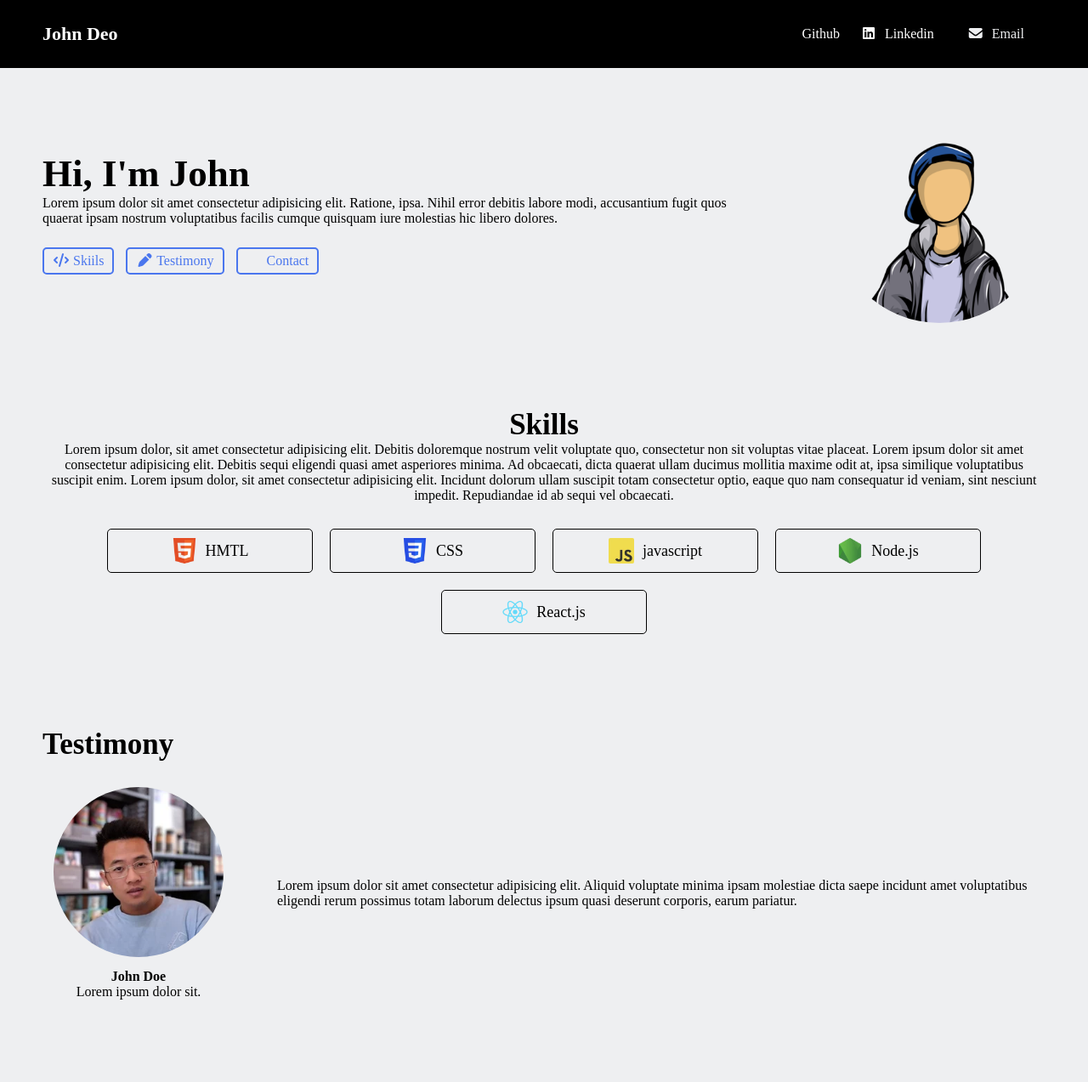
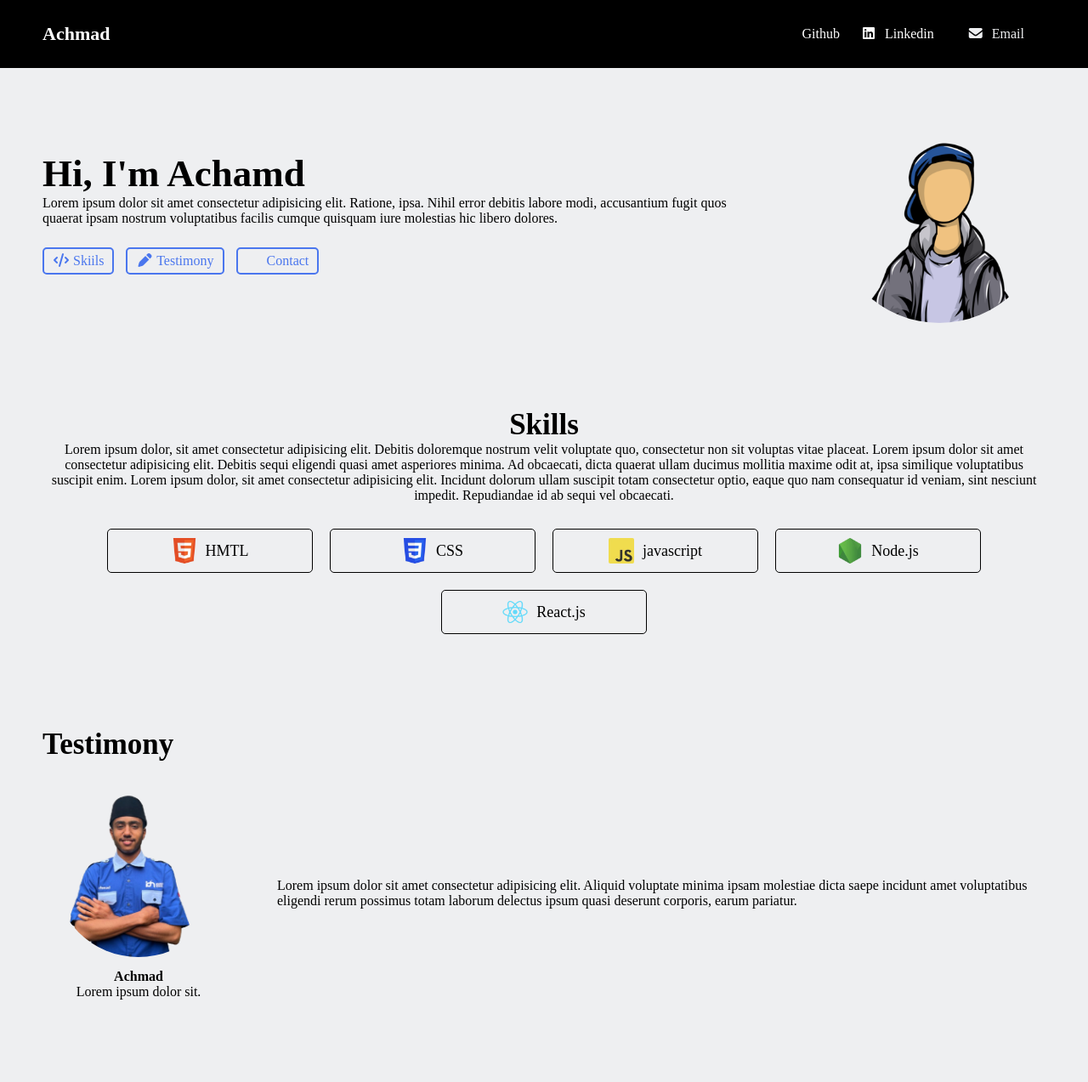
Before and after one commit to syawie3/skl-1, a plain HTML site: page index.html in a window 1280 px wide. Shown: the top 1273 px of the page at 85% size. Drawn offline with Linux system fonts and the light colour scheme; some icons are missing.

Commit message:
update terbaru

```diff
--- a/index.html
+++ b/index.html
@@ -13,7 +13,7 @@
     <!--Navbar-->
     <nav>
         <div class="left">
-          <a href="/">John Deo</a>
+          <a href="/">Achmad</a>
         </div>
 
         <div class="right">
@@ -38,7 +38,7 @@
         <!-- Section 1: Hero -->
          <section class="hero-section">
             <div  class="text">
-                <h2>Hi, I'm John</h2>
+                <h2>Hi, I'm Achamd</h2>
                 <p>Lorem ipsum dolor sit amet consectetur adipisicing elit. Ratione, ipsa. Nihil error debitis labore modi, accusantium fugit quos quaerat ipsam nostrum voluptatibus facilis cumque quisquam iure molestias hic libero dolores.</p>
 
                 <div class="links">
@@ -107,8 +107,8 @@
 
             <div class="group">
               <div class="person-details">
-                <img src="image/testimony-headshot.webp">
-                <p>John Doe</p>
+                <img src="image/gambar_Me-removebg-preview.png">
+                <p>Achmad</p>
                 <p>Lorem ipsum dolor sit.</p>
               </div>
 
```
Also changed, not shown: image/gambar_Me-removebg-preview.png (added), image/testimony-headshot.webp (deleted).
